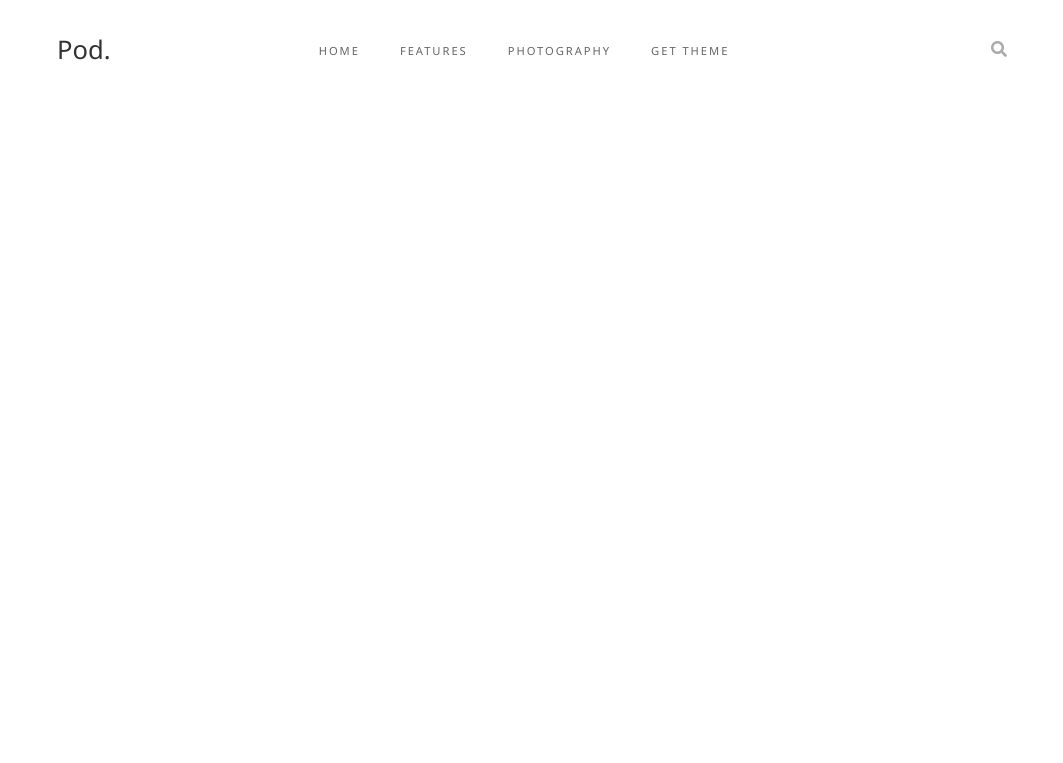
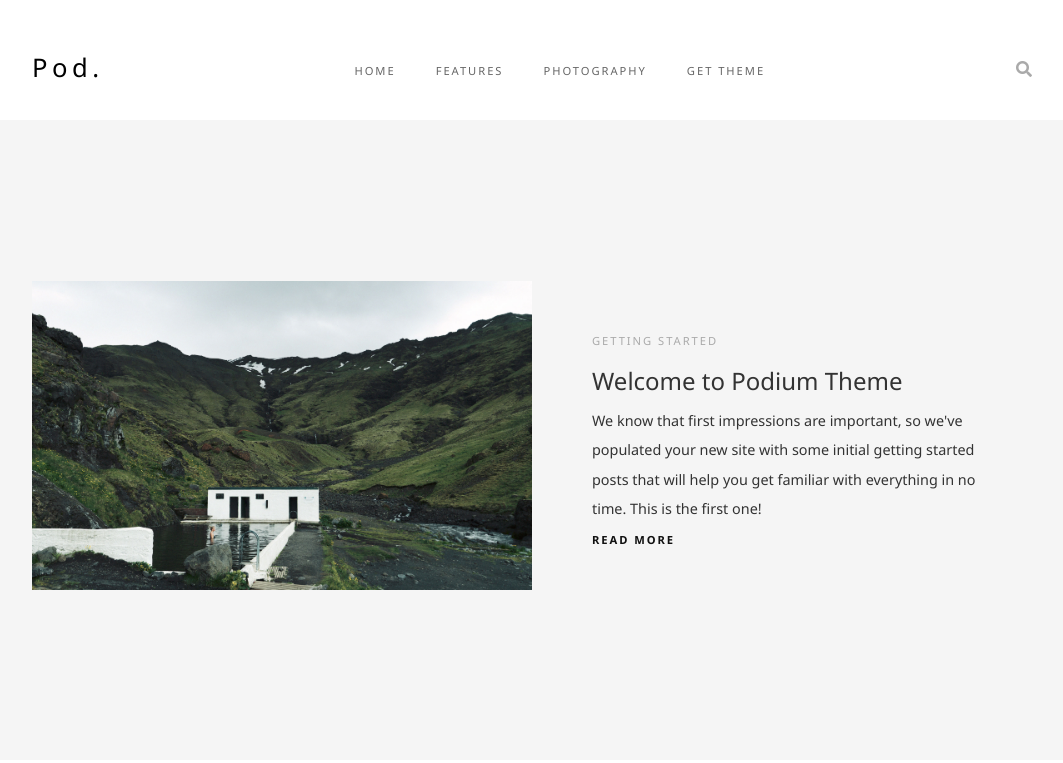
Before and after one commit to chongnguyen/blog, a plain HTML site: page index.html in a window 1280 px wide. Shown: the whole page, without its empty margins (108-1171 px from the left). Drawn offline with Linux system fonts and the light colour scheme.

Commit message:
add introduce component

```diff
--- a/index.html
+++ b/index.html
@@ -10,7 +10,7 @@
 	<header class="header">
 		<div class="row">
 			<div class="logo">
-				<a href="#" class="buttom-link">Pod.</a>
+				<a href="#" class="link-logo buttom-link">Pod.</a>
 			</div>
 			<ul class="nav">
 				<li><a class="nav-home nav-item buttom-link" href="#">Home</a></li>
@@ -23,5 +23,20 @@
 			</div>
 		</div>
 	</header>
+
+	<div class="intro">
+		<div class="row">
+			<div class="intro-picture">
+				<img src="./resources/img/michael-james.jpg" alt="picture">
+			</div>
+			<div class="intro-text">
+				<a href="#" class="buttom-link link-title">getting started</a>
+				<h2>Welcome to Podium Theme</h2>
+				<p class="text-content">We know that first impressions are important, so we've populated your new site with some
+					 initial getting started posts that will help you get familiar with everything in no time. This is the first one!</p>
+				<a href="#" class="read-more buttom-link">read more</a>
+			</div>
+		</div>
+	</div>
 </body>
 </html>
--- a/resources/css/components.css
+++ b/resources/css/components.css
@@ -14,15 +14,38 @@ html {
 
 /* ============== THUONG XUYEN ==================================*/
 .buttom-link {
-	color: #333;
+	color: #666;
 	text-decoration: none;
+	text-transform: uppercase;
+	letter-spacing: .175em;
+	font-size: 0.7em;
 }
+
+.buttom-link:hover,
+.buttom-link:active {
+	color: #000;
+	transform: scale(1.1);
+	border-width: 100%;
+	transition: all .3s;
+}
+
 .row {
-	width: 950px;
+	width: 1000px;
 	margin: auto;
+}
+
+.link-title {
+	font-size: .7em;
+	color: #aaa;
+}
+
+.read-more {
+	font-size: .7em;
+	font-weight: 900;
 }
 /* ======================= HEADER ==================================*/
 .header .row{
+	margin-top: 20px;
 	display: flex;
 	text-transform: uppercase;
     height: 100px;
@@ -30,10 +53,10 @@ html {
     align-items: center;
 }
 
-.header .logo{
+.header .logo .link-logo{
 	text-transform: capitalize;
 	font-size: 1.6em;
-	width: 100px;
+	width: 50px;
 }
 
 .header .nav {
@@ -42,18 +65,7 @@ html {
 }
 
 .nav a {
-	color: #666;
 	margin: 0px 20px;
-	font-size: 0.7em;
-	letter-spacing: .175em;
-}
-
-.nav-item:hover,
-.nav-item:active {
-	color: #000;
-	transform: scale(1.1);
-	border-width: 100%;
-	transition: all .3s;
 }
 
 .header .icon-search {
@@ -66,3 +78,41 @@ html {
 	transform: scale(1.2);
 	transition: all .3s
 }
+
+/* =========================== INTRO ================================================= */
+
+.intro {
+	background-color: #f5f5f5;
+
+}
+
+.intro .row {
+	display: flex;
+	align-items: center;
+	padding: 70px 0px;
+	height: 80vh;
+}
+
+.intro .intro-picture {
+	width: 50%;
+	margin-right: 60px;
+}
+
+.intro .intro-picture img{
+	width: 100%;
+}
+
+.intro .intro-text {
+	width: 40%;
+}
+
+.intro .intro-text h2 {
+	font-weight: 200;
+	font-style: initial;
+	margin-bottom: 10px;
+	margin-top: 10px;
+}
+
+.intro .intro-text .text-content {
+	font-size: .9em;
+}
--- a/resources/css/style.css
+++ b/resources/css/style.css
@@ -14,16 +14,39 @@ html {
 
 /*================ USE MORE ===========================================*/
 .buttom-link {
-	color: #333;
+	color: #666;
+	font-size: 0.7em;
 	text-decoration: none;
+	text-transform: uppercase;
+	letter-spacing: .175em;
+}
+
+.buttom-link:hover,
+.buttom-link:active {
+	color: #000;
+	transform: scale(1.1);
+	transition: all .3s;
 }
 .row {
-	width: 950px;
+	width: 1000px;
 	margin: auto;
+
+}
+
+.link-title {
+	font-size: .7em;
+	color: #aaa;
+}
+
+.read-more {
+	font-size: .7em;
+	color:#111;
+	font-weight: 900;
 }
 
 /*==================== HEADER ===========================================*/
 .header .row{
+	margin-top: 20px;
 	display: flex;
 	text-transform: uppercase;
     height: 100px;
@@ -31,10 +54,11 @@ html {
     align-items: center;
 }
 
-.header .logo{
+.header .logo .link-logo{
 	text-transform: capitalize;
 	font-size: 1.6em;
-	width: 0;
+	width: 50px;
+	color: #000;
 }
 
 .header .nav {
@@ -42,20 +66,11 @@ html {
 	list-style: none;
 }
 
-.nav a {
-	color: #666;
+.nav .nav-item {
 	margin: 0px 20px;
-	font-size: 0.7em;
-	letter-spacing: .175em;
 }
 
-.nav-item:hover,
-.nav-item:active {
-	color: #000;
-	transform: scale(1.1);
-	border-width: 100%;
-	transition: all .3s;
-}
+
 
 .header .icon-search {
 	color: #aaa;
@@ -67,3 +82,41 @@ html {
 	transform: scale(1.2);
 	transition: all .3s
 }
+
+/* =========================== INTRO ================================================= */
+
+.intro {
+	background-color: #f5f5f5;
+
+}
+
+.intro .row {
+	display: flex;
+	align-items: center;
+	padding: 70px 0px;
+	height: 80vh;
+}
+
+.intro .intro-picture {
+	width: 50%;
+	margin-right: 60px;
+}
+
+.intro .intro-picture img{
+	width: 100%;
+}
+
+.intro .intro-text {
+	width: 40%;
+}
+
+.intro .intro-text h2 {
+	font-weight: 200;
+	font-style: initial;
+	margin-bottom: 10px;
+	margin-top: 10px;
+}
+
+.intro .intro-text .text-content {
+	font-size: .9em;
+}
```
Also changed, not shown: resources/data/components.html (+16 -1 lines), resources/img/andre-gorham-ii-425773-unsplash.jpg (added), resources/img/helena-hertz-256396-unsplash.jpg (added), resources/img/helena-hertz-256399-unsplash-1.jpg (added), resources/img/jazmin-quaynor-105210-unsplash-1.jpg (added), resources/img/michael-james.jpg (added), resources/img/oskar-wimmerman-268191-unsplash.jpg (added), resources/img/photo-1489769002049-ccd828976a6c.jpeg (added), resources/img/photo-1516150486159-4f71b8189d7c.jpeg (added), resources/img/scott-webb-256976-unsplash.jpg (added), resources/img/yang-deng-599649-unsplash.jpg (added), resources/img/zhan-zhang-791469-unsplash.jpg (added).
